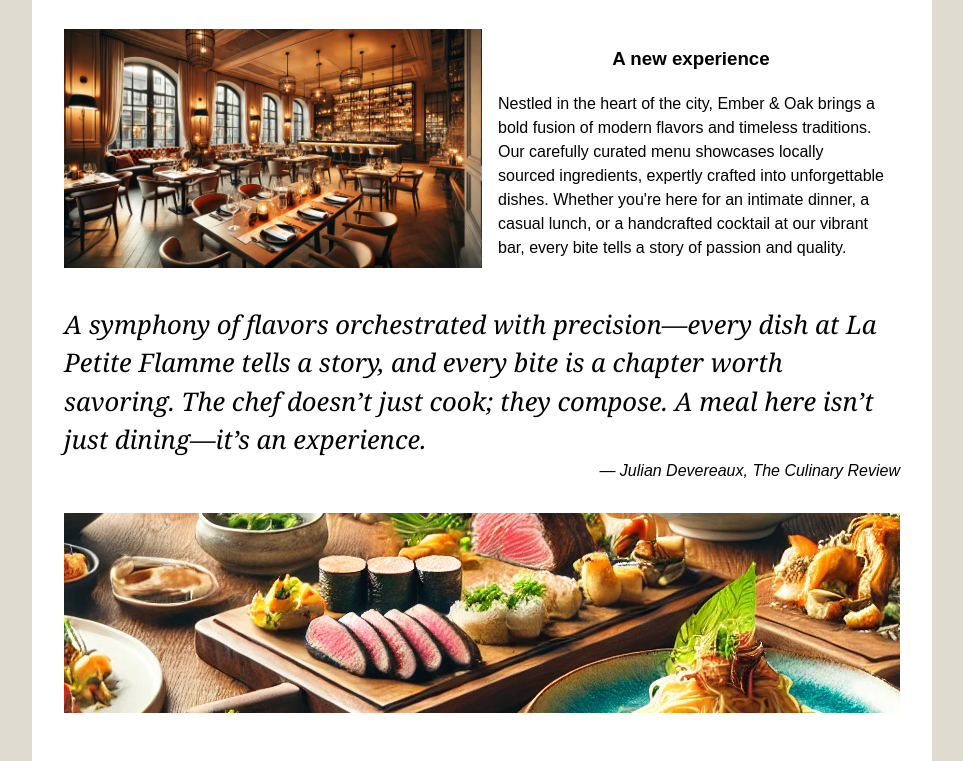
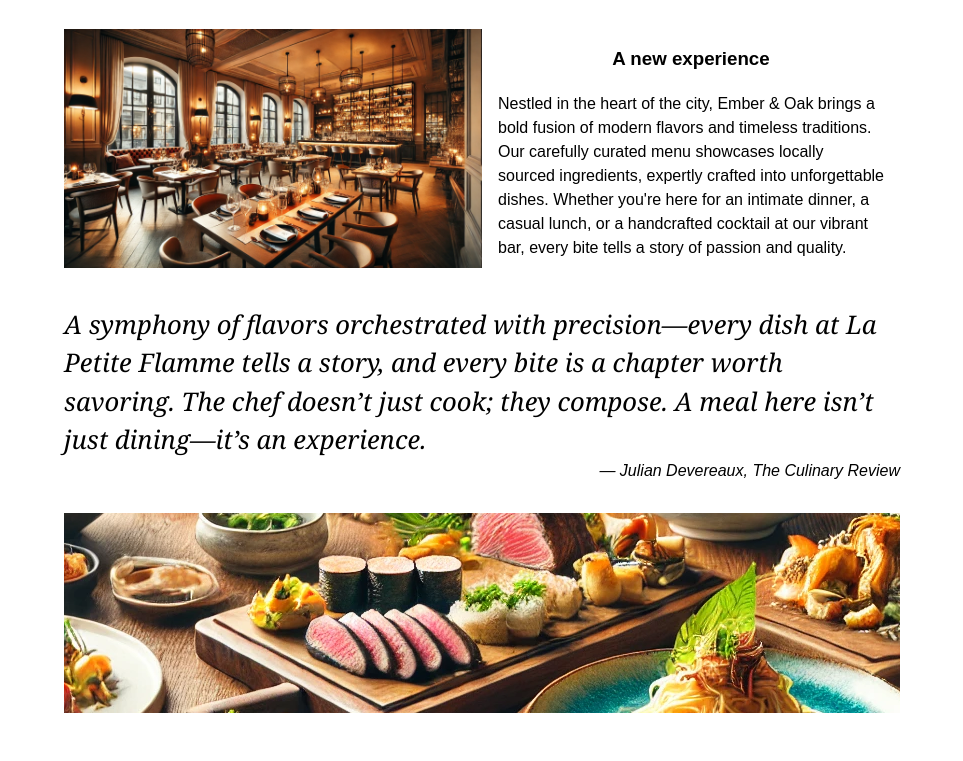
Before and after one commit to CleberCW/top-restaurantpagenew, a website built with webpack: page src/index.html in a window 1280 px wide. Shown: the part 147-908 px from the top of the page, without its empty margins (158-1121 px from the left). Built offline with nearby package versions, Linux system fonts and the light colour scheme; a web font is replaced by a local one.

Commit message:
Style slightly changed

```diff
--- a/src/styles.css
+++ b/src/styles.css
@@ -62,13 +62,13 @@
 
 body {
   overflow-x: hidden;
-  background-color: rgb(224, 219, 208);
+  background-color: white;
   font-family: Arial, Helvetica, sans-serif;
+  height: 100%;
 }
 
 .main-container {
   max-width: 900px;
-  background-color: white;
   margin: 0 auto;
   padding: 1em 0 1em 0;
   height: 100%;
```
